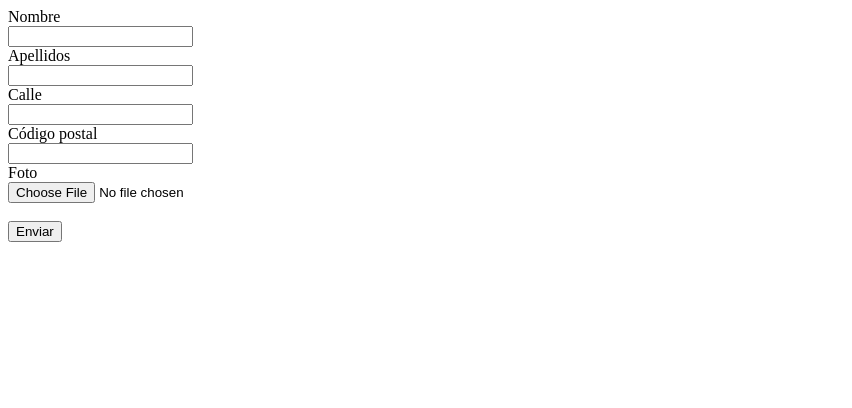
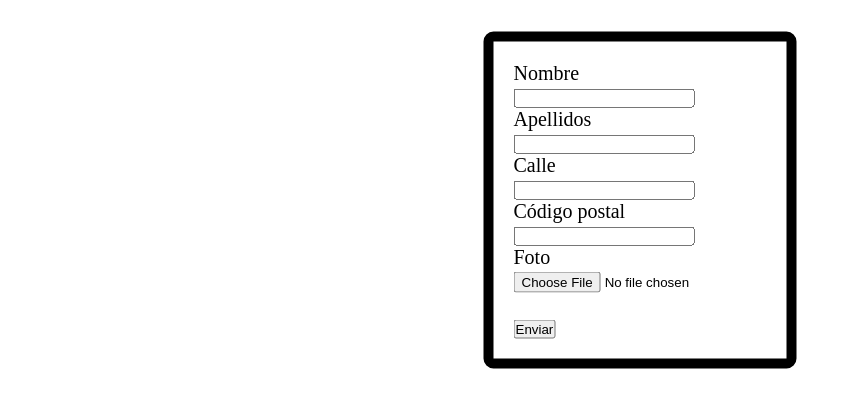
Before and after one commit to AlbertoRuizGil/php_exercises, a PHP site: page / in a window 1280 px wide. Shown: the top 408 px of the page, without its empty margins (0-852 px from the left). Run offline with PHP 8.4, Linux system fonts and the light colour scheme.

Commit message:
mejorado el ejercicio3 del tema 5

```diff
--- a/tema5/ejercicio3/index.php
+++ b/tema5/ejercicio3/index.php
@@ -4,25 +4,28 @@
     <meta charset="UTF-8">
     <meta name="viewport" content="width=device-width, initial-scale=1.0">
     <meta http-equiv="X-UA-Compatible" content="ie=edge">
-    <link rel="stylesheet" href="style.css">
+    <link rel="stylesheet" href="./style/style.css">
     <title>Document</title>
 </head>
 <body>
 
-    <form action="procesing.php" method="post" enctype="multipart/form-data">
-        Nombre <br>
+    <section>
+        <div class="curriculum">
+            <form action="./php/procesing.php" method="post" enctype="multipart/form-data">
+                <p>Nombre</p>
                 <input type="text" name="firstname"><br>
-        Apellidos <br>
+                <p>Apellidos</p>
                 <input type="text" name="surname"><br>
-        Calle <br>
+                <p>Calle</p>
                 <input type="text" name="street"><br>
-        Código postal <br>
+                <p>Código postal</p>
                 <input type="text" name="cp"><br>
-        Foto <br>
+                <p>Foto</p>
                 <input type="file" name="photo"><br>
                 <br>
                 <input type="submit" value="Enviar" name="send">
-
             </form>
+        </div>
+    </section>
 </body>
 </html>
--- /dev/null
+++ b/tema5/ejercicio3/style/style.css
@@ -0,0 +1,25 @@
+*{
+    margin: 0;
+    padding: 0;
+    box-sizing: border-box;
+}
+
+html{
+    font-size: 10px;
+}
+
+section{
+    font-size: 2rem;
+    padding: 20rem;
+    position: relative;
+}
+
+.curriculum{
+    position: absolute;
+    left: 50%;
+    top: 50%;
+    transform: translate(-50%,-50%);
+    border: 1rem solid black;
+    border-radius: 1rem;
+    padding: 2rem;
+}
```
Also changed, not shown: tema5/ejercicio3/php/data.php (added, +9 -0 lines), tema5/ejercicio3/php/functions.php (added, +44 -0 lines), tema5/ejercicio3/php/procesing.php (added, +40 -0 lines), tema5/ejercicio3/procesing.php (deleted, +0 -42 lines), tema5/ejercicio1/archivos/5da8a8971da1e.jpeg (added), tema5/ejercicio3/functions.php (deleted). Lines whose indentation alone changed are shown as unchanged.
